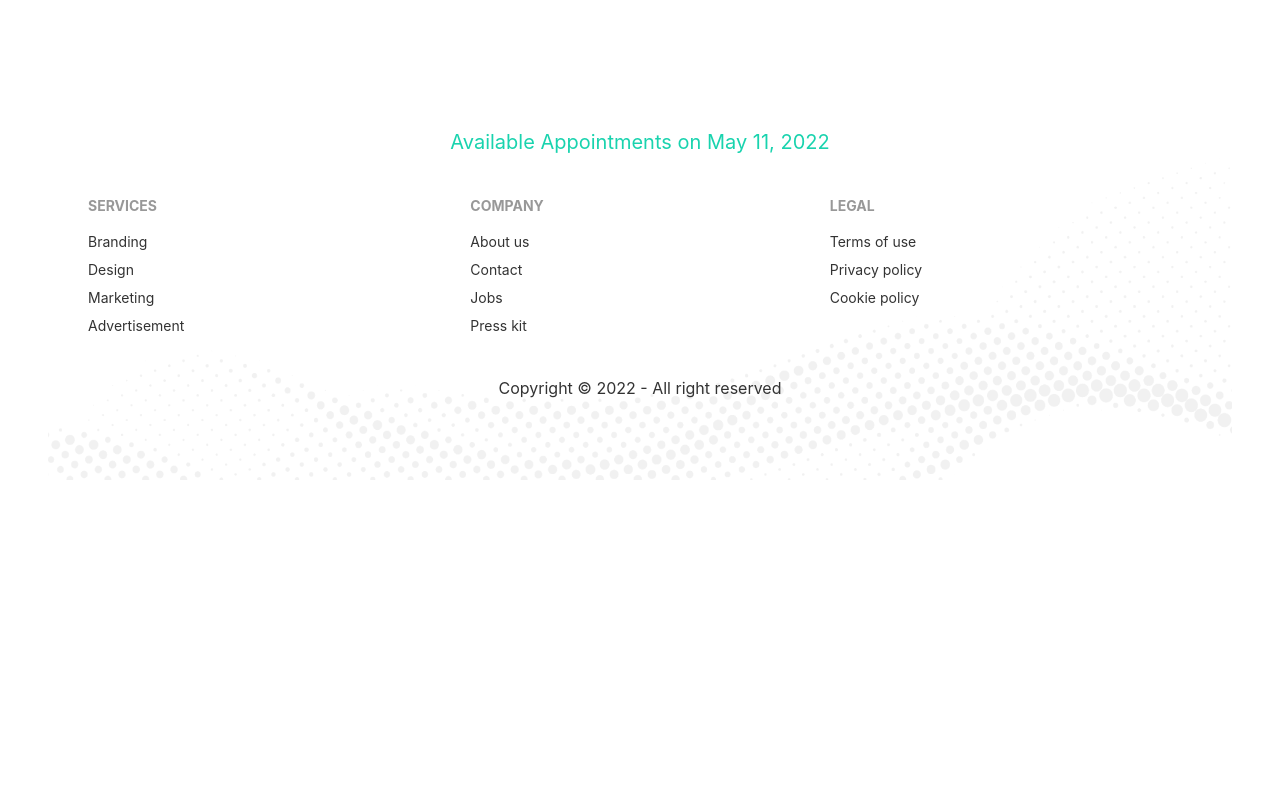
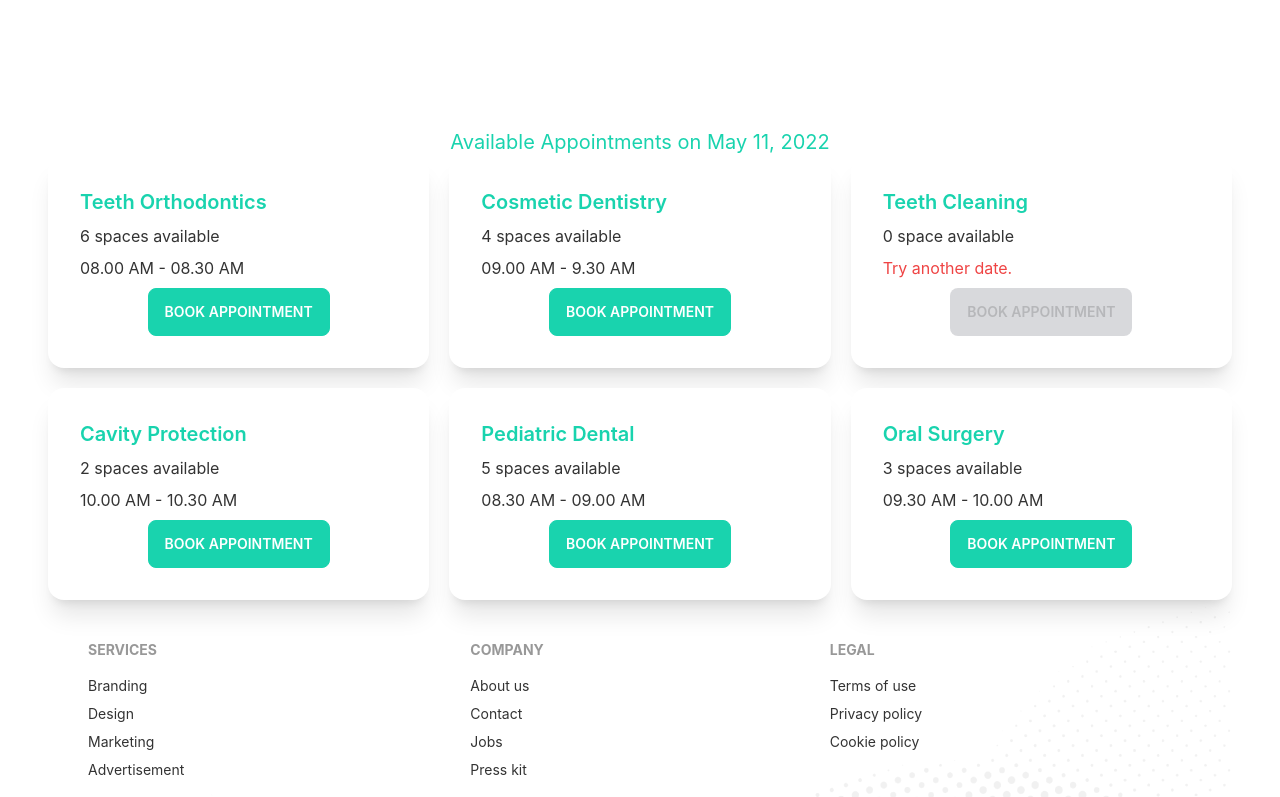
Before and after one commit to Al-Amin931761/doctors-portal-client, a React (Create React App) app: page /appointment in a window 1280 px wide. Shown: the part 736-1533 px from the top of the page. Before the commit the page ends 1216 px from the top, so only its background shows below. Built offline with nearby package versions, Linux system fonts and the light colour scheme.

Commit message:
conditional rendering

```diff
--- a/src/Pages/Appointment/AvailableAppointments.js
+++ b/src/Pages/Appointment/AvailableAppointments.js
@@ -1,5 +1,6 @@
 import React, { useEffect, useState } from 'react';
 import { format } from 'date-fns';
+import Service from './Service';
 
 
 const AvailableAppointments = ({ date }) => {
@@ -14,6 +15,12 @@
     return (
         <div>
             <h4 className='text-xl text-secondary text-center'>Available Appointments on {format(date, 'PP')}</h4>
+
+            <div className='grid grid-cols-1 md:grid-cols-2 lg:grid-cols-3 gap-5'>
+                {
+                    services.map(service => <Service key={service._id} service={service}></Service>)
+                }
+            </div>
         </div>
     );
 };
--- /dev/null
+++ b/src/Pages/Appointment/Service.js
@@ -0,0 +1,23 @@
+import React from 'react';
+
+const Service = ({ service }) => {
+    const { name, slots } = service;
+    return (
+        <div class="card lg:max-w-lg bg-base-100 shadow-xl">
+            <div class="card-body">
+                <h2 class="card-title text-secondary">{name}</h2>
+                <p>{slots.length} {slots.length > 1 ? 'spaces' : 'space'} available</p>
+                <p>
+                    {
+                        slots.length ? <span>{slots[0]}</span> : <span className='text-red-500'> Try another date.</span>
+                    }
+                </p>
+                <div class="card-actions justify-center">
+                    <button disabled={slots.length === 0} class="btn btn-secondary text-white uppercase">Book Appointment</button>
+                </div>
+            </div>
+        </div>
+    );
+};
+
+export default Service;
```
